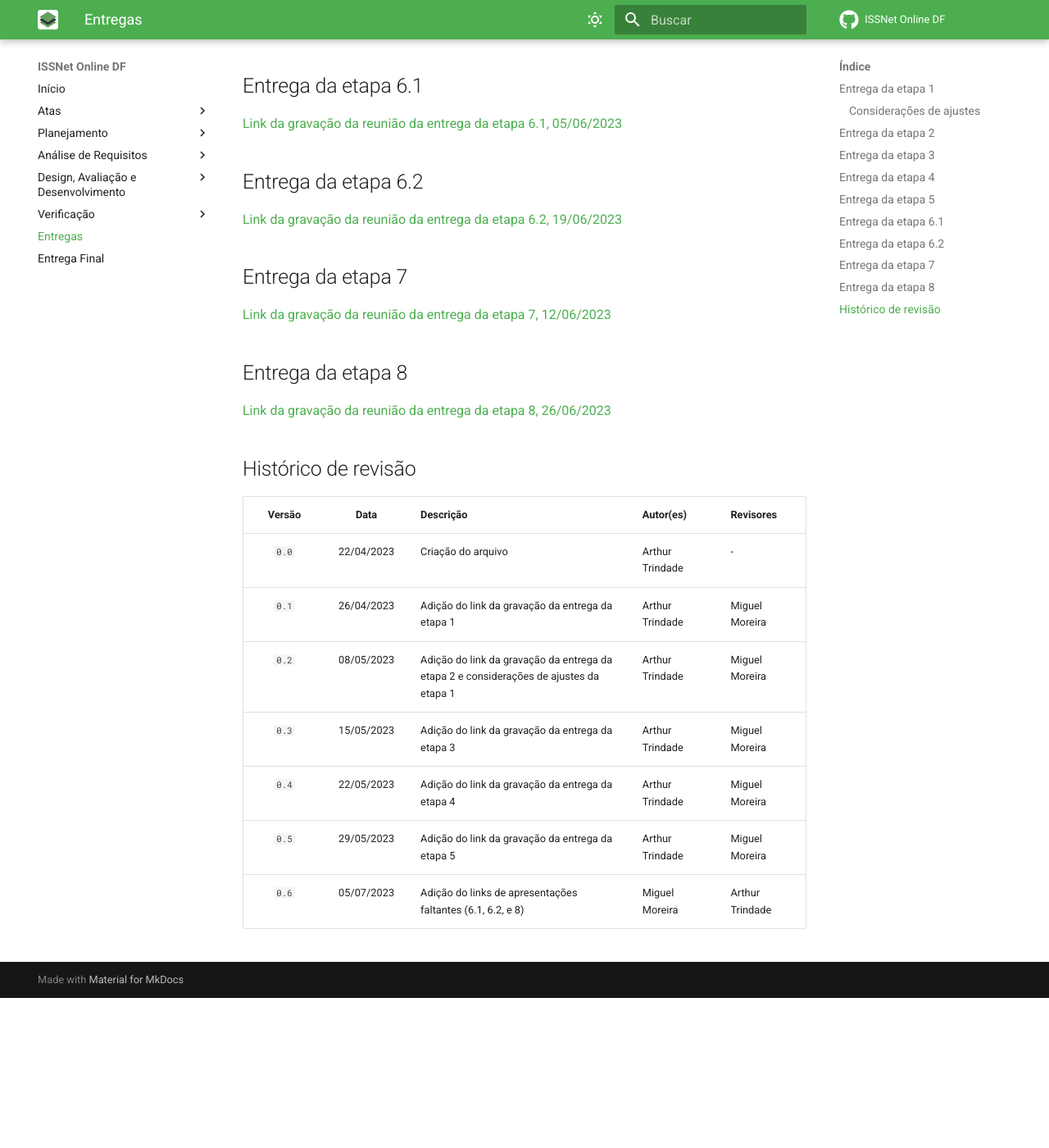
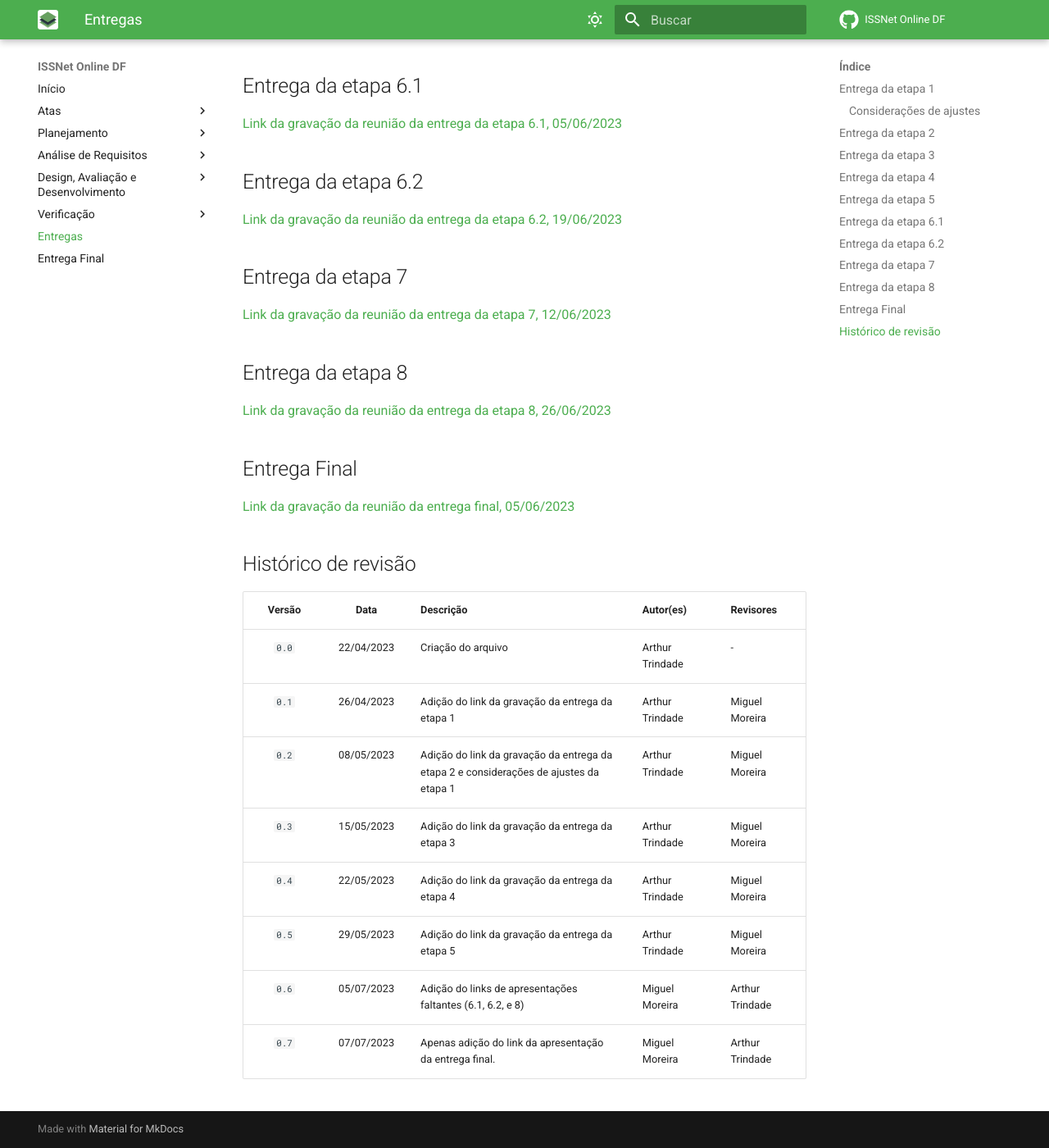
Before and after one commit to Interacao-Humano-Computador/2023.1-ISSNet, an MkDocs documentation site: the page built from gitpages/docs/entregas.md, in a window 1280 px wide and 1400 px high, scrolled down 779 px. Shown: the whole window at 82% size. Built offline with MkDocs 1.6.1 and Material for MkDocs 9.7.7, drawn with Linux system fonts in a browser that asks for light colours; comment, search, counter and statistics services are not loaded; before the commit the page ends 1996 px from its top, so only the background shows below that.

Commit message:
Adição dos links da apresentação da entrega final

```diff
--- a/gitpages/docs/entregas.md
+++ b/gitpages/docs/entregas.md
@@ -30,6 +30,9 @@
 ## Entrega da etapa 8
 [Link da gravação da reunião da entrega da etapa 8, 26/06/2023](https://youtu.be/UUySGE_Ke-A)
 
+## Entrega Final
+[Link da gravação da reunião da entrega final, 05/06/2023](https://youtu.be/q1DlKbRoCZA)
+
 ## Histórico de revisão
 | Versão     | Data        | Descrição            | Autor(es)                          | Revisores  |
 | :--------: | :---------: | -------------------- | ---------------------------------- | ---------- |
@@ -40,3 +43,4 @@
 | `0.4`      |  22/05/2023 | Adição do link da gravação da entrega da etapa 4 | Arthur Trindade | Miguel Moreira |
 | `0.5`      |  29/05/2023 | Adição do link da gravação da entrega da etapa 5 | Arthur Trindade | Miguel Moreira |
 | `0.6`      |  05/07/2023 | Adição do links de apresentações faltantes (6.1, 6.2, e 8) | Miguel Moreira | Arthur Trindade |
+| `0.7`      |  07/07/2023 | Apenas adição do link da apresentação da entrega final.| Miguel Moreira | Arthur Trindade |
```
Also changed, not shown: gitpages/docs/entrega_final.md (+12 -0 lines).
